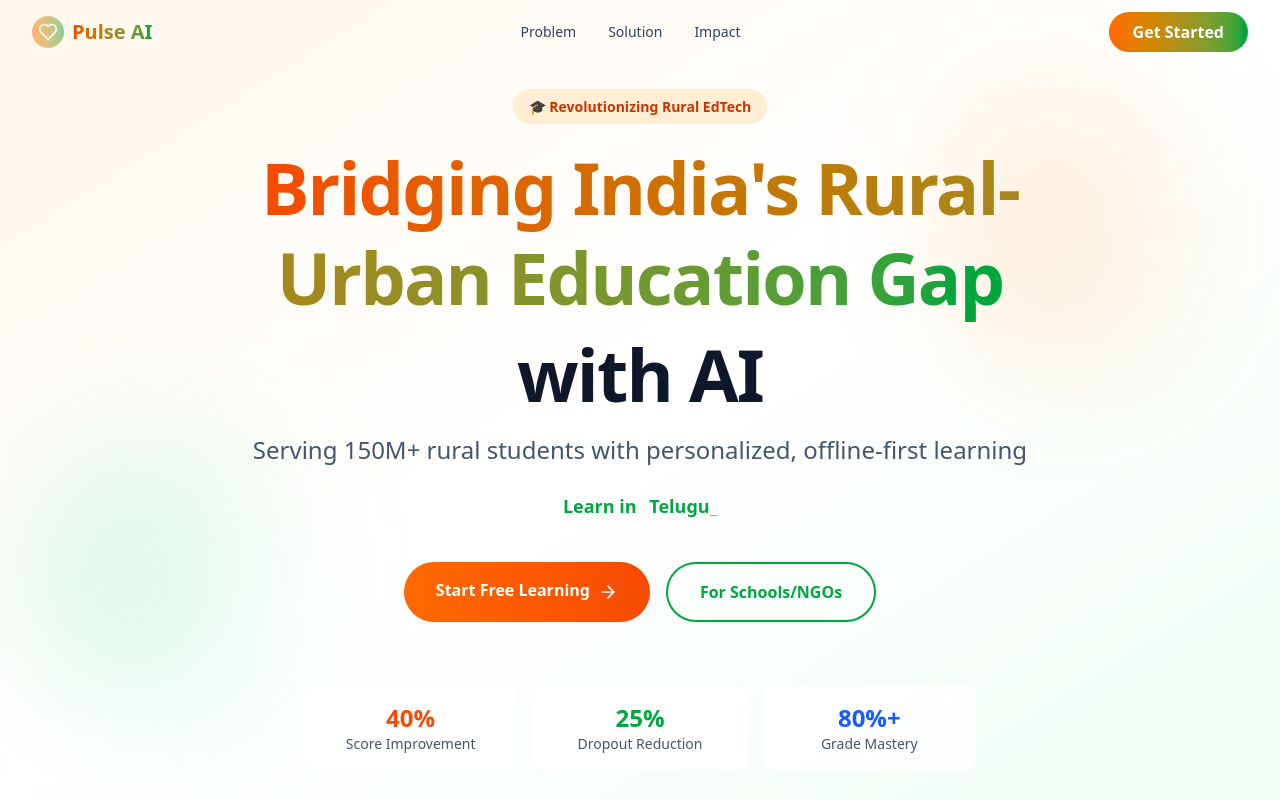
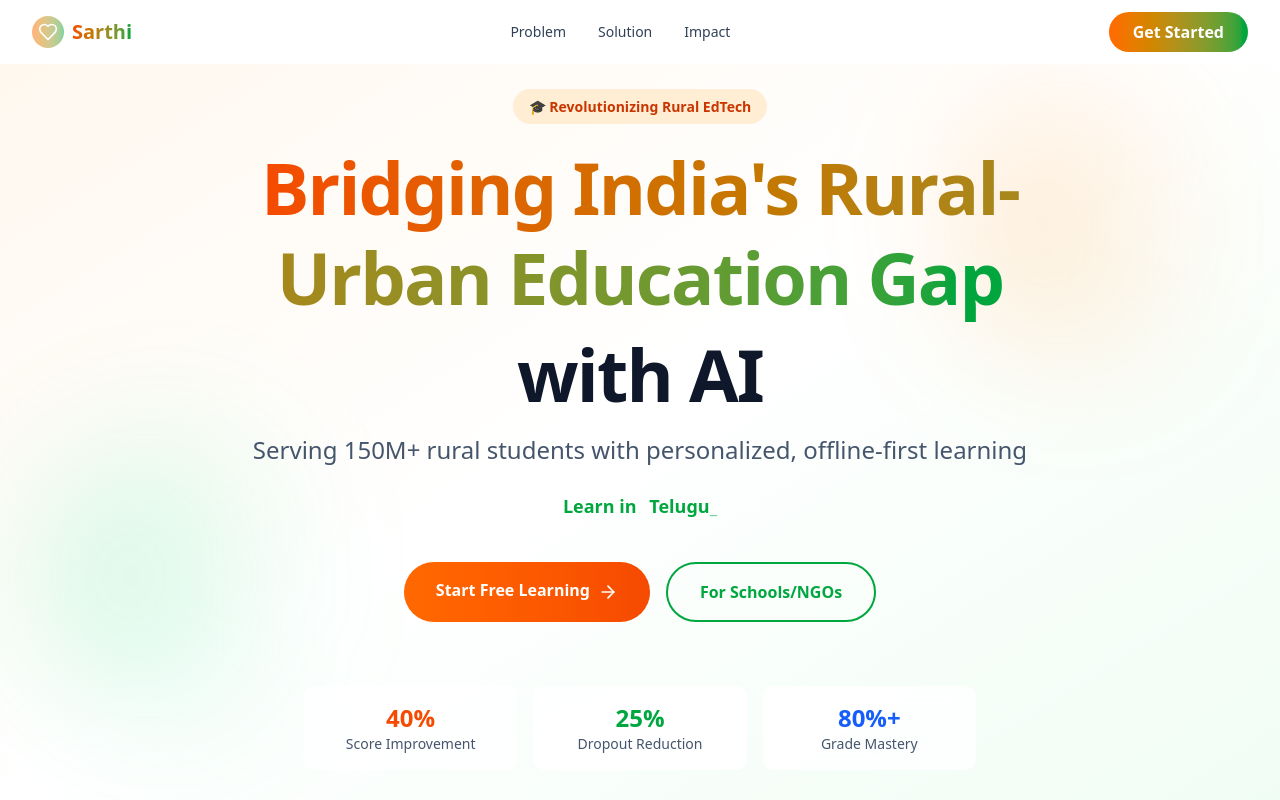
Before and after one commit to crazysv/v0-pulse-ai, a Next.js app: page / in a window 1280 px wide. Shown: the top 800 px of the page. Built offline with nearby package versions, Linux system fonts and the light colour scheme.

Commit message:
feat: update header branding to "Sarthi"
Change header text from "Pulse AI" to "Sarthi".

Co-authored-by: null <241476426+crazysv@users.noreply.github.com>

```diff
--- a/components/header.tsx
+++ b/components/header.tsx
@@ -21,7 +21,7 @@ export default function Header() {
   return (
     <header
       className={`fixed top-0 w-full z-50 transition-all duration-300 ${
-        scrolled ? "bg-white/80 dark:bg-slate-950/80 backdrop-blur-md shadow-sm" : "bg-transparent"
+        scrolled ? "bg-white/80 dark:bg-slate-950/80 backdrop-blur-md shadow-sm" : "bg-white dark:bg-slate-950"
       }`}
     >
       <div className="max-w-7xl mx-auto px-4 sm:px-6 lg:px-8">
@@ -31,7 +31,7 @@ export default function Header() {
               <Heart className="w-5 h-5 text-white" />
             </div>
             <span className="text-xl font-bold bg-gradient-to-r from-orange-600 to-green-600 bg-clip-text text-transparent">
-              Pulse AI
+              Sarthi
             </span>
           </div>
           <nav className="hidden md:flex gap-8">
```
